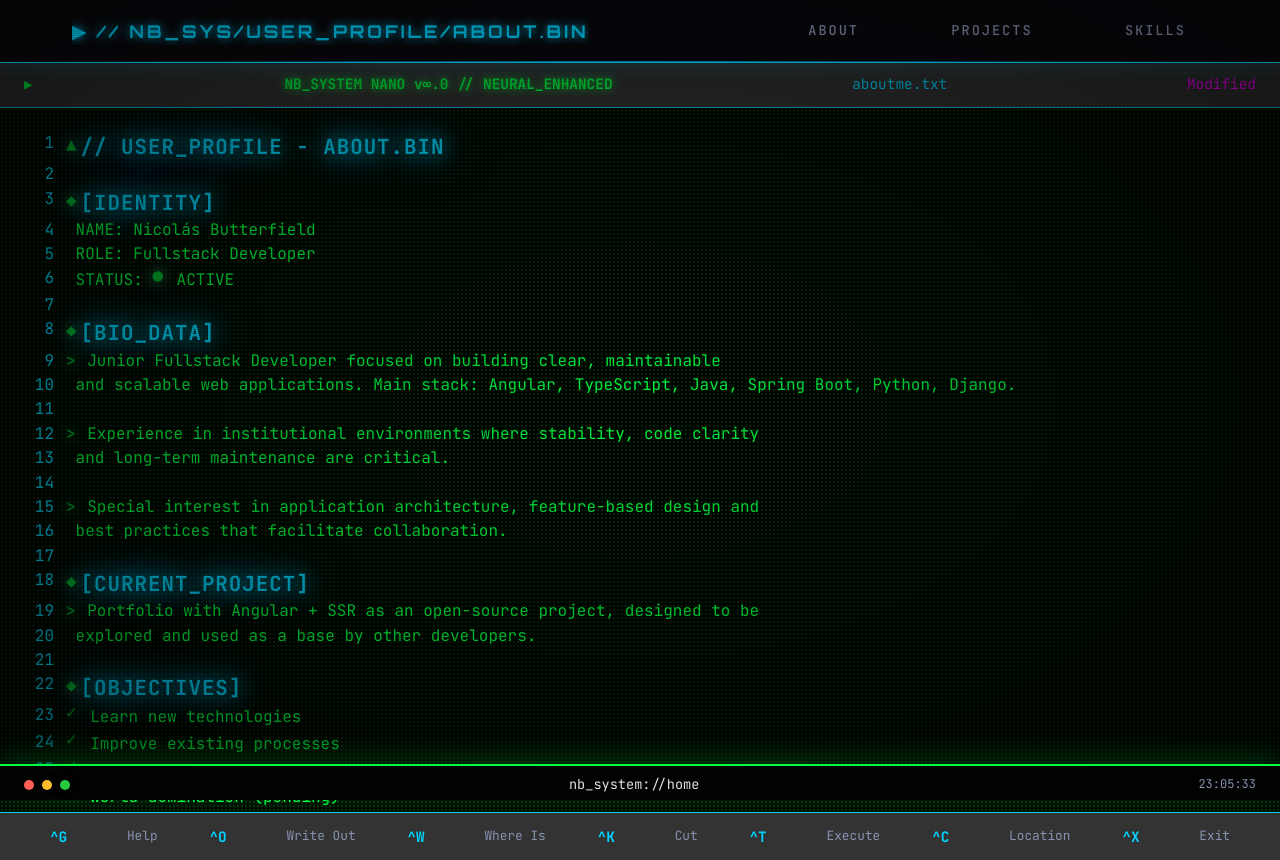
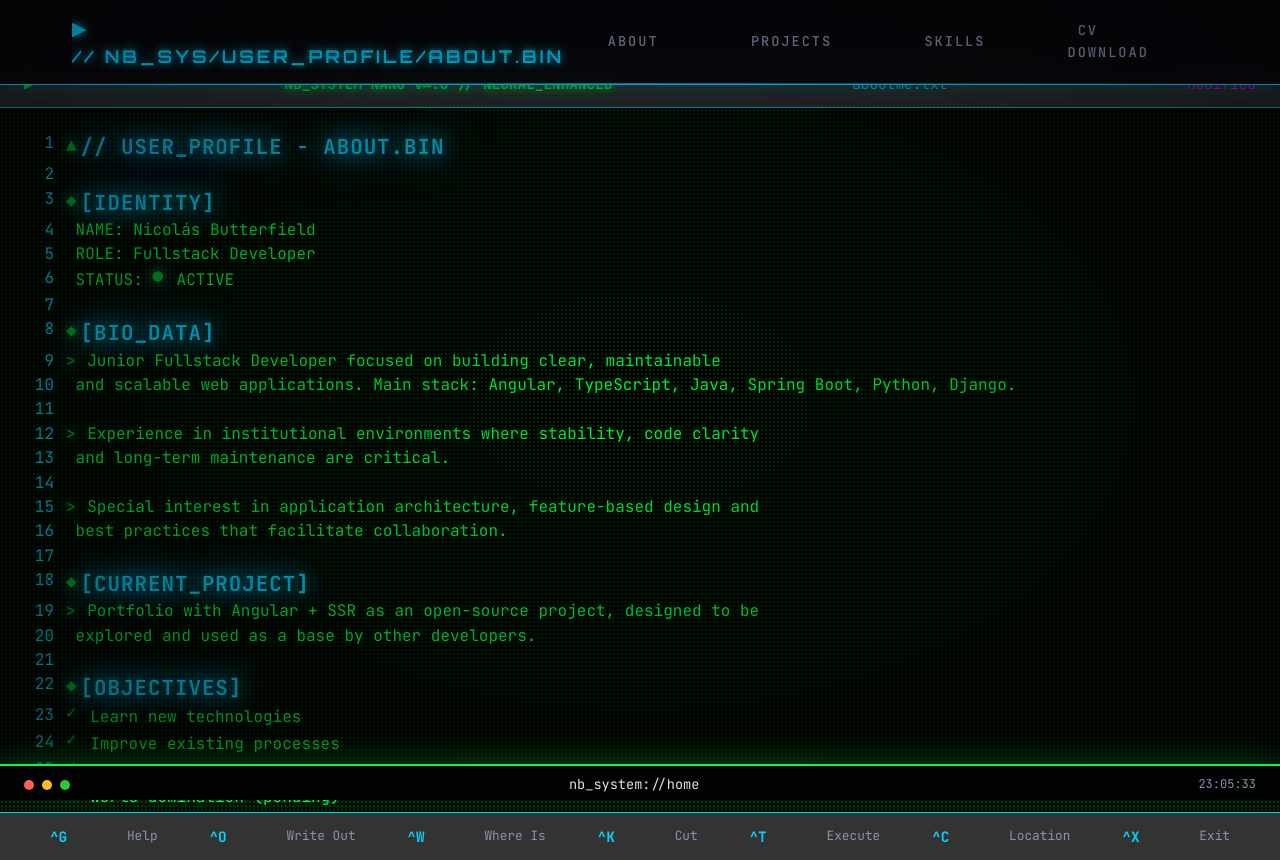
Before and after one commit to NicoButter/portfolio_2026, an Angular app: page /about in a window 1280 px wide. Built offline with nearby package versions, Linux system fonts and the light colour scheme.

Commit message:
Refactor code structure for improved readability and maintainability

```diff
--- a/src/app/layout/header/nav/nav.html
+++ b/src/app/layout/header/nav/nav.html
@@ -8,6 +8,7 @@
       <a (click)="navigateTo($event, '/about')" class="nav-link" style="cursor: pointer;">About</a>
       <a (click)="navigateTo($event, '/projects')" class="nav-link" style="cursor: pointer;">Projects</a>
       <a (click)="navigateTo($event, '/skills')" class="nav-link" style="cursor: pointer;">Skills</a>
+      <a (click)="downloadCV()" class="nav-link" style="cursor: pointer;">CV Download</a>
     </div>
   </div>
 </nav>
--- a/src/app/layout/header/nav/nav.ts
+++ b/src/app/layout/header/nav/nav.ts
@@ -62,4 +62,13 @@ export class Nav implements OnInit {
       this.router.navigate([route]);
     });
   }
+
+  downloadCV(): void {
+    const link = document.createElement('a');
+    link.href = 'assets/docs/butterfield_curriculum_2025_sn.pdf';
+    link.download = 'CV_Nicolás_Butterfield.pdf';
+    document.body.appendChild(link);
+    link.click();
+    document.body.removeChild(link);
+  }
 }
```
Also changed, not shown: 1 other file (tests, documents, lock files or other folders).
